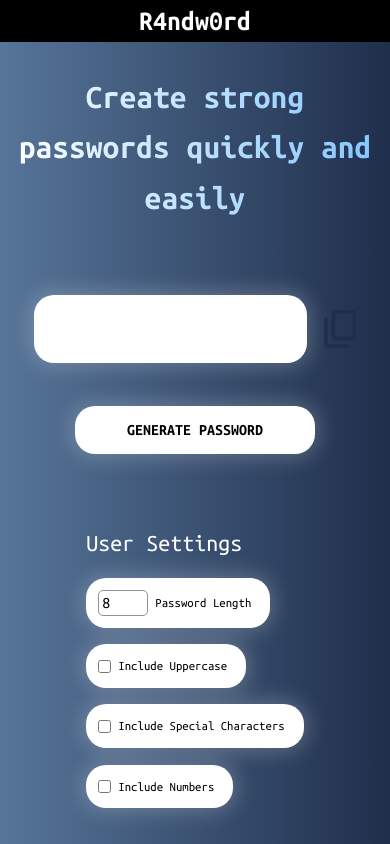
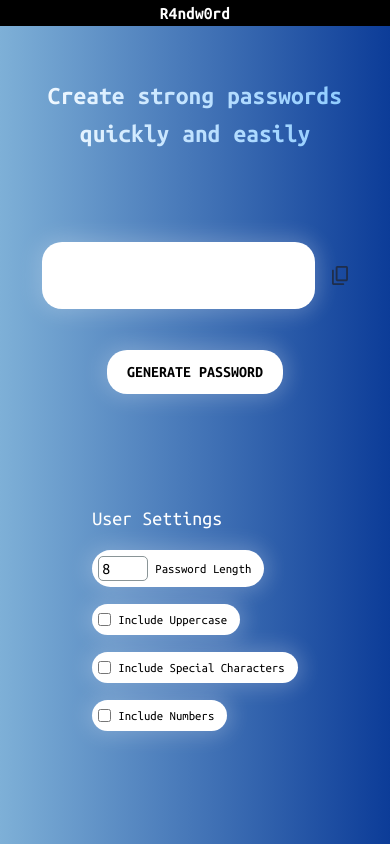
Before and after one commit to pokaneprishel/r4ndw0rd-vue, a Vue app: page / in a window 390 px wide. Shown: the top 844 px of the page. Built offline with nearby package versions, Linux system fonts and the light colour scheme.

Commit message:
fix - finalization of layout

```diff
--- a/src/App.vue
+++ b/src/App.vue
@@ -5,7 +5,7 @@
 <template>
   <!-- Хедер -->
   <header>
-    <h3>R4ndw0rd</h3>
+    <h3 ref="logo">R4ndw0rd</h3>
   </header>
   <!-- Корневой узел Vue -->
   <div id="app">
@@ -29,7 +29,7 @@
       </button>
       <!-- Чекбар для настройки характеристик генерируемого пароля -->
       <section class="check-bar">
-        <h4>User Settings</h4>
+        <h5>User Settings</h5>
         <!-- Инпут для регулирования длинны пароля -->
         <div class="checkbox">
           <input type="number" v-model.number="length" min="4" max="32" />
@@ -138,6 +138,15 @@ export default {
         ease: "power2.out",
       }
     );
+    // GSAP анимация логотипа
+    const logo = this.$refs.logo;
+
+    gsap.from(logo, {
+      duration: 1,
+      opacity: 0,
+      x: -50,
+      ease: "power2.out",
+    });
   },
 };
 </script>
@@ -149,7 +158,7 @@ export default {
 // Глобальные стилизация
 #app {
   min-height: 100vh;
-  background: linear-gradient(90deg, #567599, #1f2e4b);
+  background: linear-gradient(90deg, #7eb0d7, #0c3c98);
   font-family: "Ubuntu Mono", monospace;
 }
 
@@ -157,7 +166,7 @@ export default {
 .wrapper {
   display: grid;
   grid-template-columns: repeat(1, minmax(375px, 800px));
-  grid-template-rows: 25vh 18vh 6vh 50vh;
+  grid-template-rows: 21vh 17vh 6vh 52vh;
   justify-content: center;
   align-items: center;
   justify-items: center;
@@ -169,8 +178,8 @@ export default {
 
 // Cтилизация кнопки
 .create-btn {
-  width: 15rem;
-  height: 3rem;
+  width: max-content;
+  height: max-content;
 
   background: white;
 
@@ -327,7 +336,7 @@ footer {
   }
 
   h1 {
-    font-size: 2.4rem !important;
+    font-size: 2.1rem !important;
     font-weight: 700 !important;
     padding: 10px;
   }
@@ -336,10 +345,23 @@ footer {
 // Адаптив для мобильных устройств
 @media screen and (max-width: 510px) {
   h1 {
-    font-size: 2.1rem !important;
+    font-size: 1.6rem !important;
     font-weight: 700 !important;
   }
+
+  h3 {
+    font-size: 1.1rem !important;
+    font-weight: 700 !important;
+  }
+
+  .password-box {
+    img {
+      max-width: 1rem;
+    }
+  }
+
+  .checkbox {
+    padding: 6px;
+  }
 }
-
-
 </style>
```
